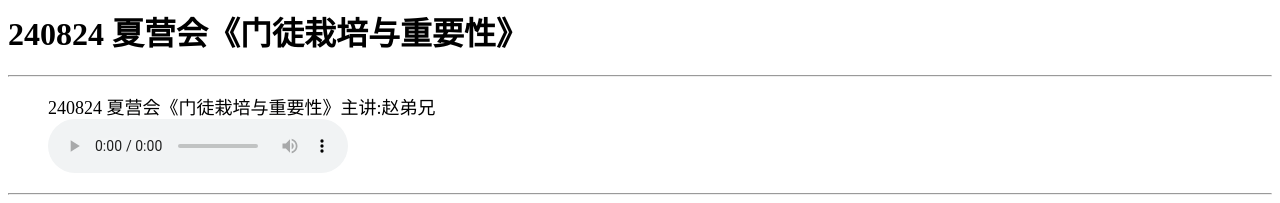
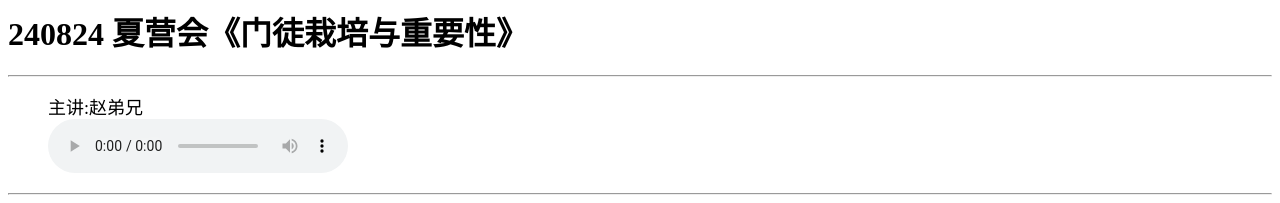
Before and after one commit to NCCChurch/disciple, a plain HTML site: page 240824.html in a window 1280 px wide. Shown: the top 203 px of the page. Drawn offline with Linux system fonts and the light colour scheme.

Commit message:
Update 240824.html

```diff
--- a/240824.html
+++ b/240824.html
@@ -9,7 +9,7 @@
 
 <ul style="list-style:none">
 
-	<li><font size="4">240824 夏营会《门徒栽培与重要性》主讲:赵弟兄</font></li>
+	<li><font size="4">主讲:赵弟兄</font></li>
 	<li><audio controls src="./240824/240824.mp3"></audio></li>
 
 </ul>
```
